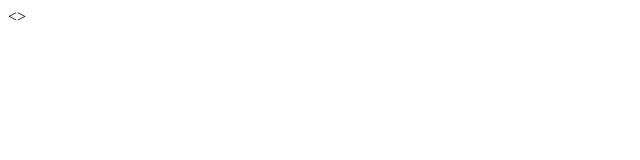
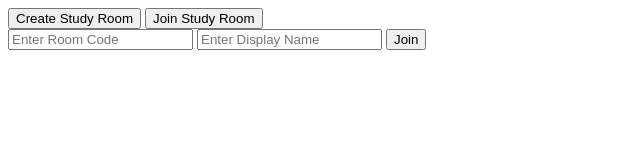
Before and after one commit to user12662/online-study-room, a plain HTML site: page public/index.html in a window 1280 px wide. Shown: the whole page, without its empty margins (0-640 px from the left). Drawn offline with nearby package versions, Linux system fonts and the light colour scheme.

Commit message:
Update index.html

```diff
--- a/public/index.html
+++ b/public/index.html
@@ -1 +1,24 @@
-<>
+<!DOCTYPE html>
+<html lang="en">
+<head>
+  <meta charset="UTF-8">
+  <meta name="viewport" content="width=device-width, initial-scale=1.0">
+  <title>Online Study Room</title>
+  <link rel="stylesheet" href="css/style.css">
+</head>
+<body>
+  <div id="landing">
+    <button id="create-room-btn">Create Study Room</button>
+    <button id="join-room-btn">Join Study Room</button>
+  </div>
+
+  <div id="room-join">
+    <input type="text" id="room-code" placeholder="Enter Room Code" />
+    <input type="text" id="display-name" placeholder="Enter Display Name" />
+    <button id="join-room">Join</button>
+  </div>
+
+  <script src="/socket.io/socket.io.js"></script>
+  <script src="js/app.js"></script>
+</body>
+</html>
```
